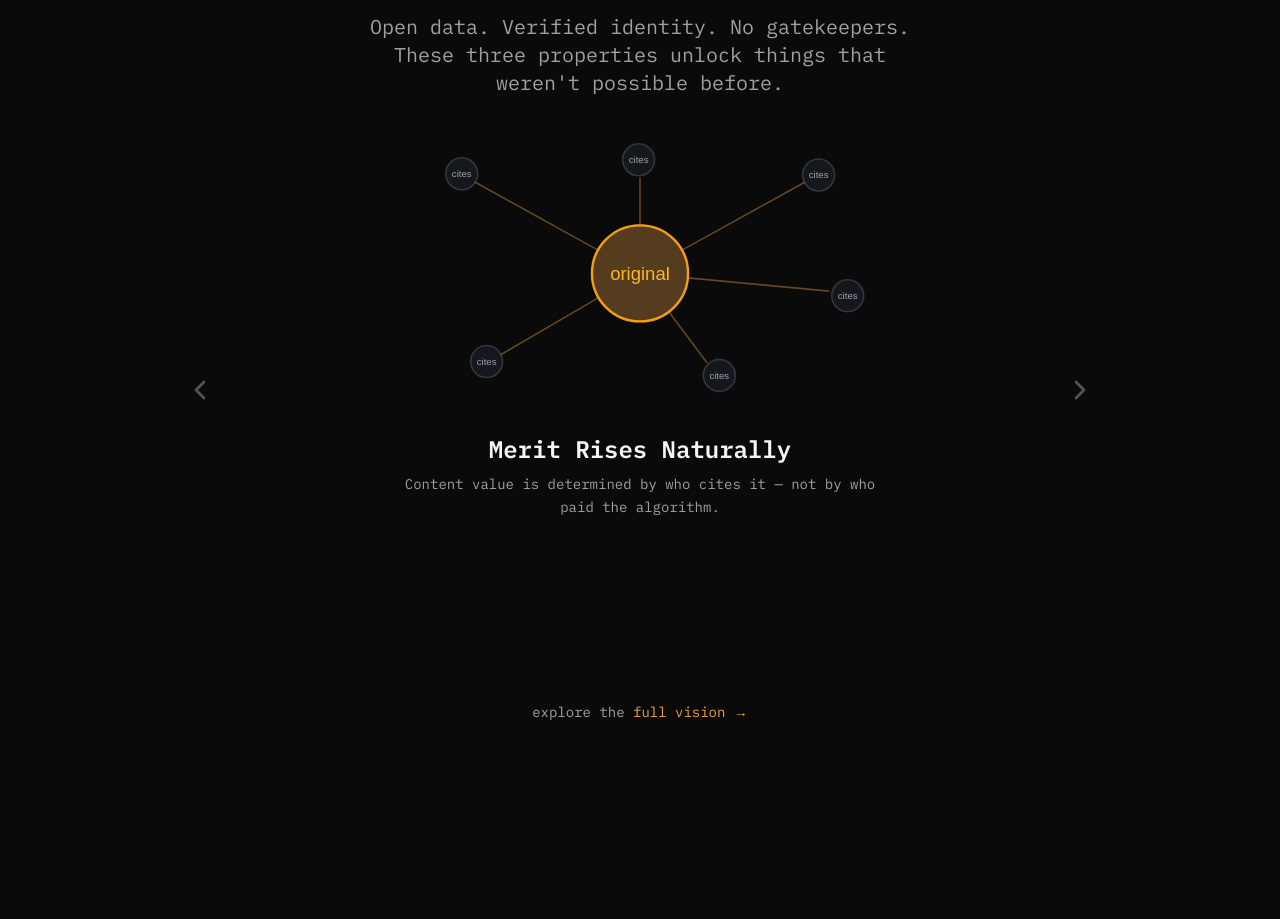
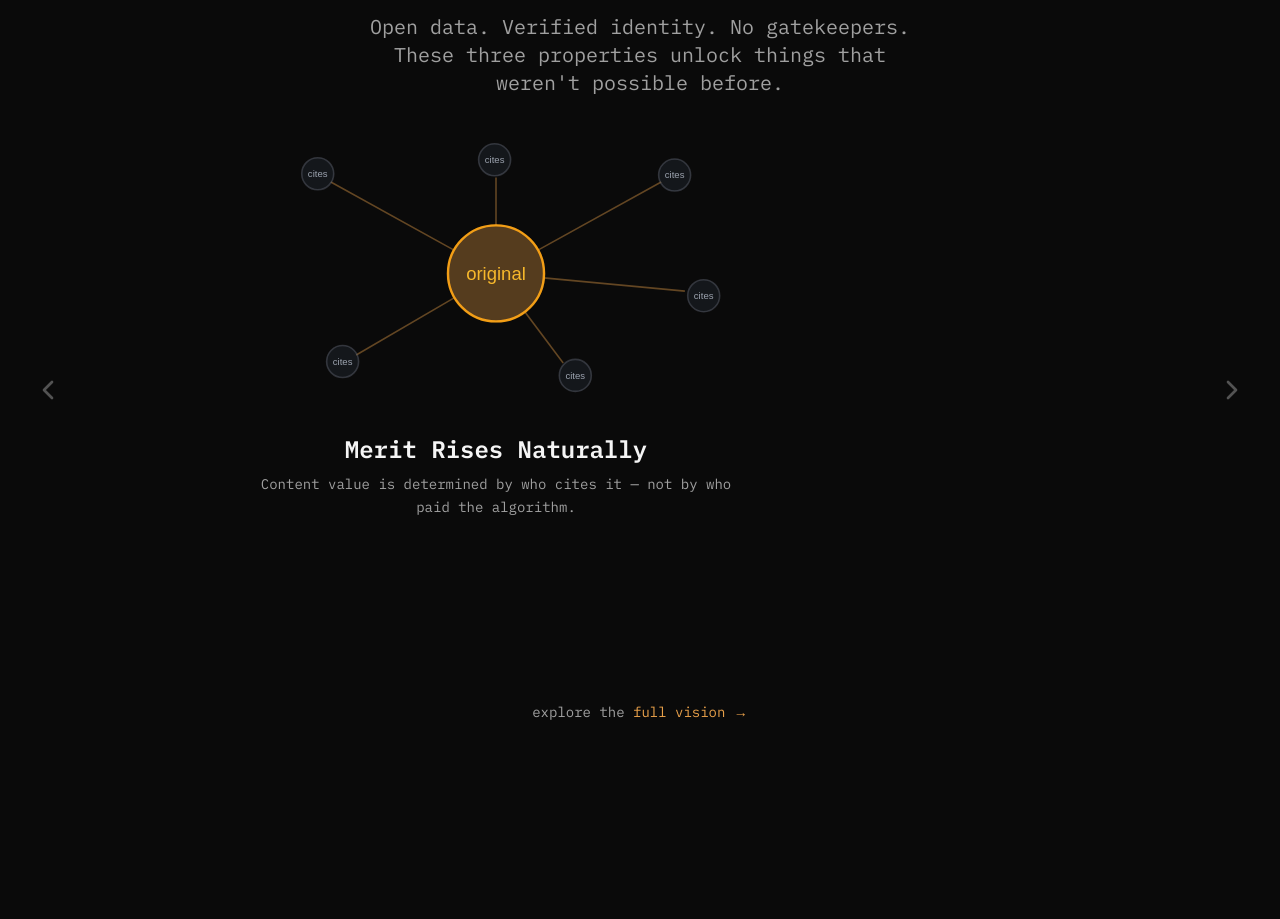
Before and after one commit to epressworld/world, a Next.js app: page / in a window 1280 px wide. Shown: the part 4260-5179 px from the top of the page. Built offline with nearby package versions, Linux system fonts and the light colour scheme.

Commit message:
fix(home): align carousel arrows with container edges
- Position arrows absolutely at left/right edges
- Use mx-16 on embla to create space for arrows
- Carousel content area now matches other section widths
- Arrows align with Three Simple Ideas section boundaries

```diff
--- a/src/components/home/vision-preview.jsx
+++ b/src/components/home/vision-preview.jsx
@@ -1673,20 +1673,17 @@ export function VisionPreview() {
           unlock things that weren&apos;t possible before.
         </p>
 
-        <div
-          ref={carouselRef}
-          className="flex items-center justify-center gap-4"
-        >
+        <div ref={carouselRef} className="relative">
           <button
             type="button"
-            className="carousel-arrow"
+            className="carousel-arrow absolute left-0 top-1/2 -translate-y-1/2 -translate-x-2 z-10"
             onClick={scrollPrev}
             aria-label="Previous slide"
           >
             <ChevronLeft className="w-8 h-8" />
           </button>
 
-          <div className="embla" ref={emblaRef}>
+          <div className="embla mx-16" ref={emblaRef}>
             <div className="embla__container">
               {cardsData.map((card) => (
                 <div key={card.id} className="embla__slide px-4">
@@ -1706,7 +1703,7 @@ export function VisionPreview() {
 
           <button
             type="button"
-            className="carousel-arrow"
+            className="carousel-arrow absolute right-0 top-1/2 -translate-y-1/2 translate-x-2 z-10"
             onClick={scrollNext}
             aria-label="Next slide"
           >
```
